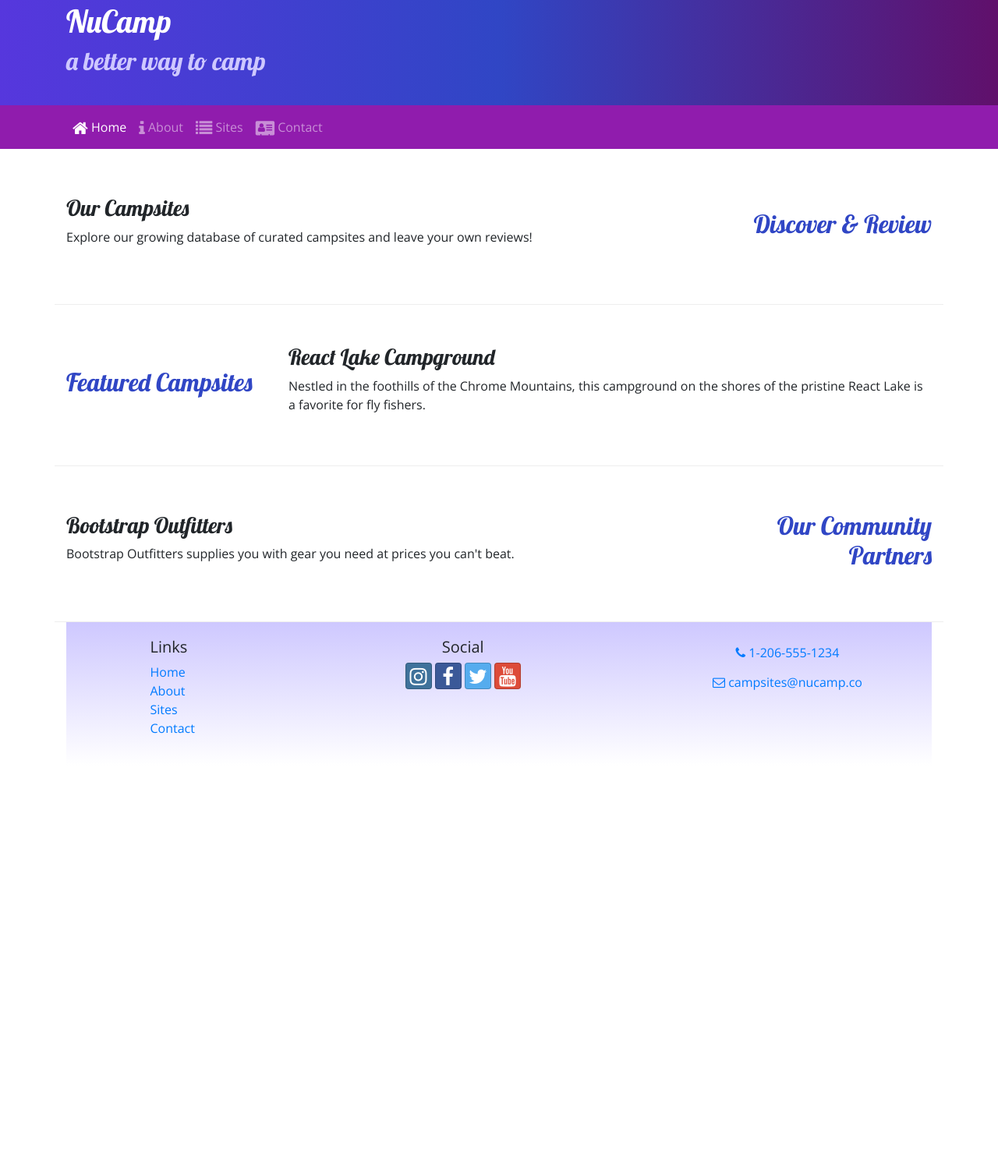
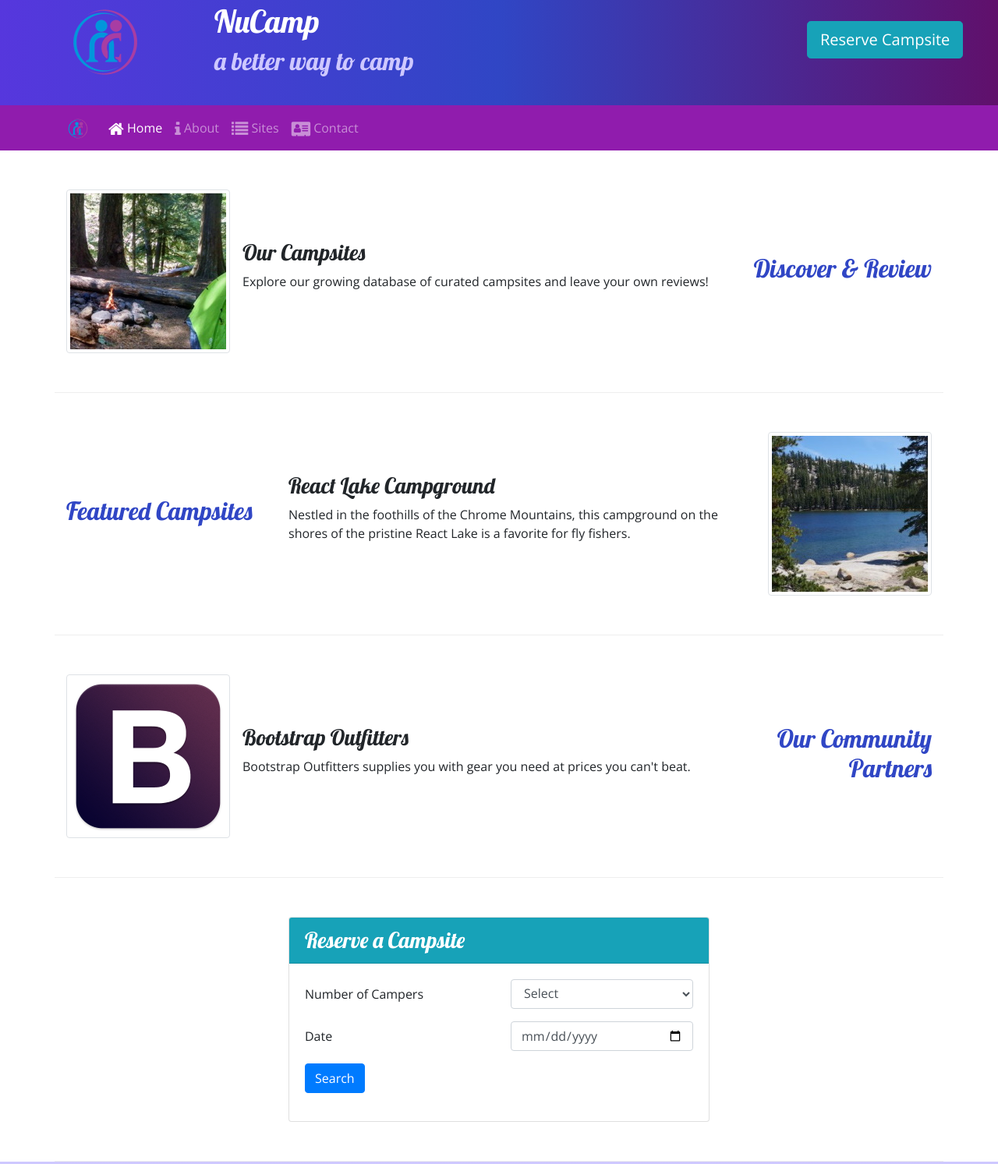
Before and after one commit to BreSullivan/NUCAMPSITE, a website: page index.html in a window 1280 px wide. Shown: the part 27-1520 px from the top of the page at 78% size. Before the commit the page ends 1009 px from the top, so only its background shows below. Drawn offline with nearby package versions, Linux system fonts and the light colour scheme.

Commit message:
added reservation button and form

```diff
--- a/index.html
+++ b/index.html
@@ -23,9 +23,15 @@
     <header class="jumbotron jumbotron-fluid">
         <div class="container">
             <div class="row">
+                <div class="col-4 col-sm-3 col-md-2 align-self-center">
+                    <img src="img/logo.png" class="img-fluid" />
+                </div>
                 <div class="col">
                     <h1>NuCamp</h1>
                     <h2>a better way to camp</h2>
+                </div>
+                <div class="col-md-4 col-xl-2 mt-4">
+                    <a href="#reserveForm" class="btn btn-info btn-lg text-nowrap" >Reserve Campsite</a>
                 </div>
             </div>
         </div>
@@ -33,15 +39,19 @@
 
     <nav class="navbar navbar-expand-sm navbar-dark sticky-top">
         <div class="container">
-            <button class="navbar-toggler ml-auto" type="button" data-toggle="collapse" data-target="nucampNavbar">
+            <a class="navbar-brand" href="#"><img src="img/logo.png" height="30" width="30" /></a>
+            <button class="navbar-toggler" type="button" data-toggle="collapse" data-target="#nucampNavbar">
                 <span class="navbar-toggler-icon"></span>
             </button>
             <div class="collapse navbar-collapse" id="nucampNavbar">
                 <ul class="navbar-nav">
-                    <li class="nav-item active"><a class="nav-link" href="#"><i class="fa fa-home fa-lg"></i> Home</a></li>
-                    <li class="nav-item"><a class="nav-link" href="aboutus.html"><i class="fa fa-info fa-lg"></i> About</a></li>
+                    <li class="nav-item active"><a class="nav-link" href="#"><i class="fa fa-home fa-lg"></i> Home</a>
+                    </li>
+                    <li class="nav-item"><a class="nav-link" href="aboutus.html"><i class="fa fa-info fa-lg"></i>
+                            About</a></li>
                     <li class="nav-item"><a class="nav-link" href="#"><i class="fa fa-list fa-lg"></i> Sites</a></li>
-                    <li class="nav-item"><a class="nav-link" href="contactus.html"><i class="fa fa-address-card fa-lg"></i> Contact</a></li>
+                    <li class="nav-item"><a class="nav-link" href="contactus.html"><i
+                                class="fa fa-address-card fa-lg"></i> Contact</a></li>
                 </ul>
             </div>
         </div>
@@ -53,8 +63,15 @@
                 <h2 class="text-sm-right">Discover & Review</h2>
             </div>
             <div class="col">
+                <div class="media">
+                    <img class="d-flex mr-3 img-thumbnail" src="img/breadcrumb-trail-thumb.jpg"
+                        alt="Breadcrumb Trail thumbnail" />
+                    <div class="media-body align-self-center">
                         <h3>Our Campsites</h3>
-                <p class="d-none d-sm-block">Explore our growing database of curated campsites and leave your own reviews!</p>
+                        <p class="d-none d-sm-block">Explore our growing database of curated campsites and leave your
+                            own reviews!</p>
+                    </div>
+                </div>
             </div>
         </div>
 
@@ -63,21 +80,70 @@
                 <h2>Featured Campsites</h2>
             </div>
             <div class="col">
+                <div class="media">
+                    <div class="media-body align-self-center">
                         <h3>React Lake Campground</h3>
-                <p class="d-none d-sm-block">Nestled in the foothills of the Chrome Mountains, this campground on the shores of the pristine React Lake is a favorite for fly fishers.</p>
+                        <p class="d-none d-sm-block">Nestled in the foothills of the Chrome Mountains, this campground
+                            on
+                            the shores of the pristine React Lake is a favorite for fly fishers.</p>
+                    </div>
+                    <img class="d-flex ml-3 img-thumbnail" src="img/react-lake-thumb.jpg" />
+                </div>
             </div>
         </div>
 
-        <div>
         <div class="row row-content align-items-center">
             <div class="col-sm-4 order-sm-last col-md-3">
                 <h2 class="text-sm-right">Our Community Partners</h2>
             </div>
             <div class="col">
+                <div class="media">
+                    <img class="d-flex mr-3 img-thumbnail" src="img/bootstrap-thumb.png" alt="Bootstrap Outfitters" />
+                    <div class="media-body align-self-center">
                         <h3>Bootstrap Outfitters</h3>
-                    <p class="d-none d-sm-block">Bootstrap Outfitters supplies you with gear you need at prices you can't beat.</p>
+                        <p class="d-none d-sm-block">Bootstrap Outfitters supplies you with gear you need at prices
+                            you can't beat.</p>
                     </div>
                 </div>
+            </div>
+        </div>
+        <div class="row row-content">
+            <div class="col-sm-6 mx-auto">
+                <div class="card">
+                    <h3 class="card-header bg-info text-white">Reserve a Campsite</h3>
+                    <div class="card-body">
+                        <form id="reserveForm">
+                            <div class="form-group row">
+                                <label for="numCampers" class="col-sm-6 col-form-label">Number of Campers</label>
+                                <div class="col">
+                                    <select class="form-control" name="numCampers" id="numCampers">
+                                        <option>Select</option>
+                                        <option value="1">1</option>
+                                        <option value="2">2</option>
+                                        <option value="3">3</option>
+                                        <option value="4">4</option>
+                                        <option value="5">5</option>
+                                        <option value="6">6</option>
+                                    </select>
+                                </div>
+                            </div>
+                            <div class="form-group row">
+                                <label for="date" class="col-sm col-form-label">Date</label>
+                                <div class="col-sm">
+                                    <input class="form-control" type="date" id="date" name="date" placeholder="date">
+                                </div>
+                            </div>
+                            <div class="form-group row">
+                                <div class="col">
+                                    <button type="submit" class="btn btn-primary">Search</button>
+                                </div>
+                            </div>
+                        </form>
+                    </div>
+                </div>
+            </div>
+        </div>
+
     </div>
 
     <footer class="site-footer">
@@ -94,14 +160,20 @@
                 </div>
                 <div class="col-6 col-sm-5 text-center">
                     <h5>Social</h5>
-                    <a class="btn btn-social-icon btn-instagram" href="http://instagram.com/"><i class="fa fa-instagram"></i></a>
-                    <a class="btn btn-social-icon btn-facebook" href="http://facebook.com/"><i class="fa fa-facebook"></i></a>
-                    <a class="btn btn-social-icon btn-twitter" href="http://twitter.com/"><i class="fa fa-twitter"></i></a>
-                    <a class="btn btn-social-icon btn-google" href="http://youtube.com/"><i class="fa fa-youtube"></i></a>
+                    <a class="btn btn-social-icon btn-instagram" href="http://instagram.com/"><i
+                            class="fa fa-instagram"></i></a>
+                    <a class="btn btn-social-icon btn-facebook" href="http://facebook.com/"><i
+                            class="fa fa-facebook"></i></a>
+                    <a class="btn btn-social-icon btn-twitter" href="http://twitter.com/"><i
+                            class="fa fa-twitter"></i></a>
+                    <a class="btn btn-social-icon btn-google" href="http://youtube.com/"><i
+                            class="fa fa-youtube"></i></a>
                 </div>
                 <div class="col-sm-4 text-center">
-                    <a role="button" class="btn btn-link" href="tel:+12065551234"><i class="fa fa-phone"></i> 1-206-555-1234</a><br>
-                    <a role="button" class="btn btn-link" href="mailto:campsites@nucamp.co"><i class="fa fa-envelope-o"></i> campsites@nucamp.co</a>
+                    <a role="button" class="btn btn-link" href="tel:+12065551234"><i class="fa fa-phone"></i>
+                        1-206-555-1234</a><br>
+                    <a role="button" class="btn btn-link" href="mailto:campsites@nucamp.co"><i
+                            class="fa fa-envelope-o"></i> campsites@nucamp.co</a>
                 </div>
             </div>
         </div>
```
Also changed, not shown: aboutus.html (+6 -2 lines), contactus.html (+5 -1 lines), img/bootstrap-thumb.png (added), img/breadcrumb-trail-thumb.jpg (added), img/breadcrumb-trail.jpg (added), img/chrome-river-thumb.jpg (added), img/chrome-river.jpg (added), img/logo.png (added), img/react-lake-thumb.jpg (added), img/react-lake.jpg (added). Lines whose indentation alone changed are shown as unchanged.
